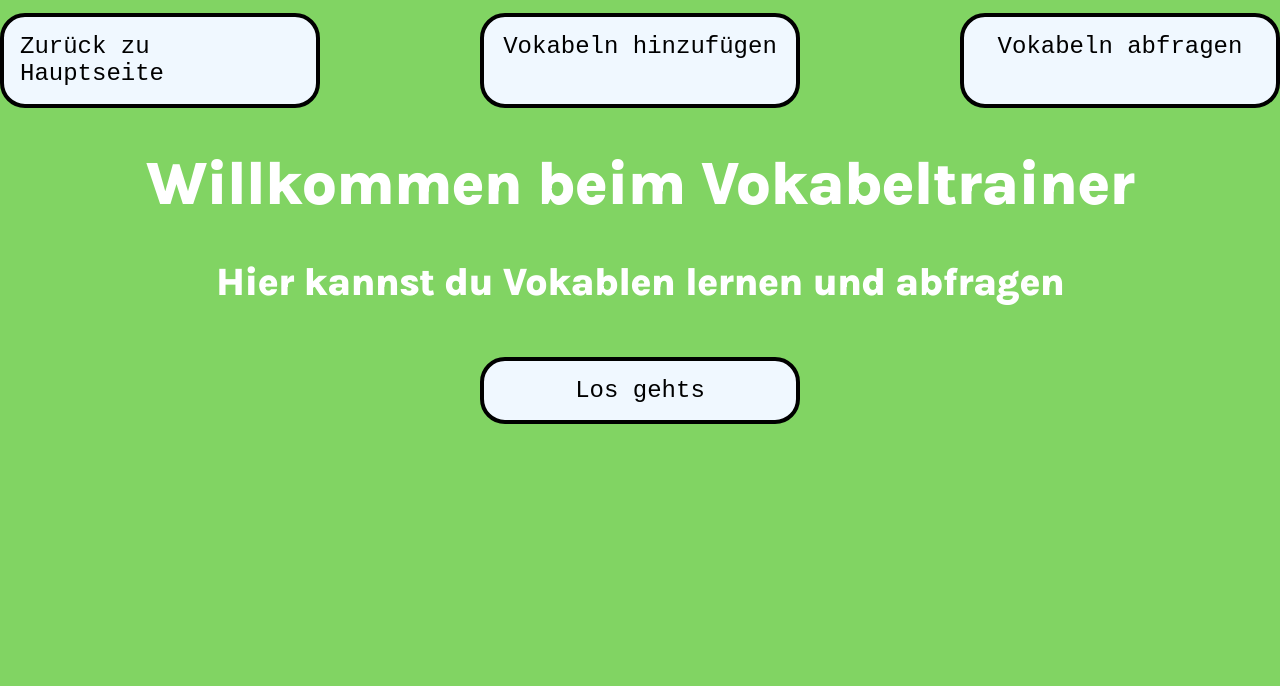
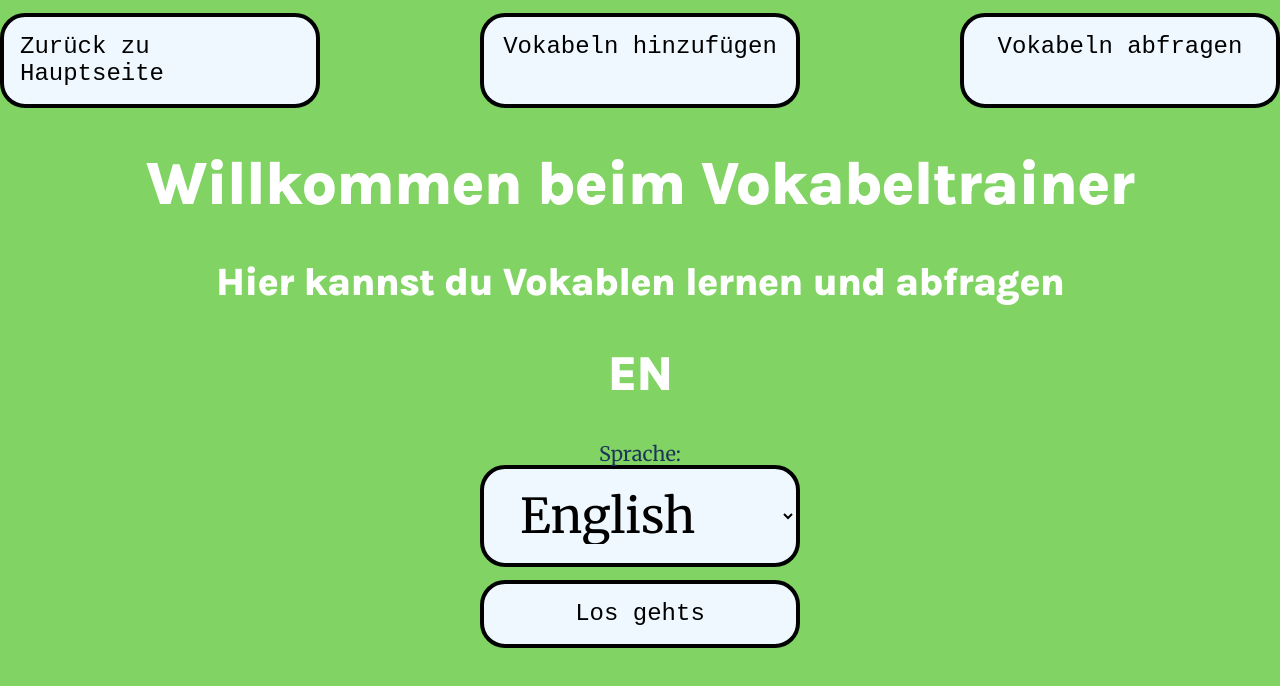
Before and after one commit to Iampolskiy/Vokabeltrainer, a Next.js app: page / in a window 1280 px wide. Shown: the top 686 px of the page. Built offline with nearby package versions, Linux system fonts and the light colour scheme.

Commit message:
Language select added

```diff
--- a/app/layout.tsx
+++ b/app/layout.tsx
@@ -3,6 +3,7 @@ Wenn man größere Mengen spezifischer Styles hat, kann man
 auch in einzelnen page- bzw. Komponenten-Dateien css oder
 scss-Dateien importieren.
 */
+import { LangContextProvider } from "@/components/LangContext";
 import { TranslationContextProvider } from "@/components/TranslationContext";
 import "../sass/style.scss";
 
@@ -61,7 +62,9 @@ export default function RootLayout({
       {/* Mit Supabase die SupabaseProvider-Komponente um children ergänzen */}
       <body>
         <Header />
-        <TranslationContextProvider>{children}</TranslationContextProvider>
+          <LangContextProvider>
+            <TranslationContextProvider>{children}</TranslationContextProvider>
+          </LangContextProvider>
       </body>
     </html>
   );
--- a/app/lernen/layout.tsx
+++ b/app/lernen/layout.tsx
@@ -1,4 +1,8 @@
+import { LangContextProvider } from "@/components/LangContext";
+import { TranslationContextProvider } from "@/components/TranslationContext";
+
 import Link from "next/link";
+
 
 type Props = {
     children: React.ReactNode;
@@ -6,4 +10,5 @@ type Props = {
 
 export default function layout({ children }: Props) {
     return <div>{children}</div>;
+
 }
--- a/app/page.tsx
+++ b/app/page.tsx
@@ -1,4 +1,8 @@
+"use client"
+
 import Link from "next/link";
+import { useState } from "react";
+import { useLangContext } from "@/components/LangContext";
 
 export const metadata = {
   title: "Vokabeltrainer!",
@@ -6,6 +10,11 @@ export const metadata = {
 };
 
 export default function Home() {
+
+  const { lang, setLang } = useLangContext();
+
+  console.log(lang);
+
   return (
     <main>
       <div>
@@ -13,6 +22,17 @@ export default function Home() {
         <h3 className="center title">
           Hier kannst du Vokablen lernen und abfragen
         </h3>
+        <h2 className="center">{lang}</h2>
+        <form action="">
+          <label className="center" htmlFor="lang">Sprache:</label>
+          <select className="center  m0auto langInput" onChange={(e) => setLang(e.target.value)} id="lang" name="lang">
+            <option value="EN">English</option>
+            <option value="RU">Русский</option>
+            <option value="FR">Français</option>
+            <option value="ES">Español</option>
+            <option value="ZH">中国人</option>
+          </select>
+        </form>
         <div className="auto center">
           <Link className="center link" href={"/lernen"}>
             Los gehts
--- /dev/null
+++ b/components/LangContext.tsx
@@ -0,0 +1,25 @@
+"use client";
+import type { Dispatch, SetStateAction } from "react";
+import { createContext, useContext, useState } from "react";
+
+type Props = {
+    children: React.ReactNode;
+};
+
+const LangContext = createContext<{
+    lang: String;
+    setLang: Dispatch<SetStateAction<String>>;
+}>(null!);
+
+export function LangContextProvider({ children }: Props) {
+    const [lang, setLang] = useState<String>("EN");
+    return (
+        <LangContext.Provider value={{ lang, setLang }}>
+            {children}
+        </LangContext.Provider>
+    );
+}
+
+export function useLangContext() {
+    return useContext(LangContext);
+}
--- a/sass/_layout.scss
+++ b/sass/_layout.scss
@@ -132,6 +132,17 @@ body {
   background-color: black;
   border-color: rgb(255, 255, 255);
   color: rgb(255, 255, 255);
+}
+
+.langInput {
+  background-color: #f0f8ff;
+  transition: color 0.8s ease;
+  border: 0.3rem solid black;
+  border-radius: 25px;
+  font-size: 3rem;
+  color: black;
+  padding: 16px 32px 16px 32px;
+  width: 25%;
 }
 
 .wordInput {
@@ -272,6 +283,10 @@ body {
   width: 100%;
 }
 
+.m0auto {
+  margin: 0 auto;
+}
+
 
 
 /* madia-queries */
```
Also changed, not shown: app/lernen/page.tsx (+13 -5 lines), app/test/layout.tsx (+2 -0 lines).
